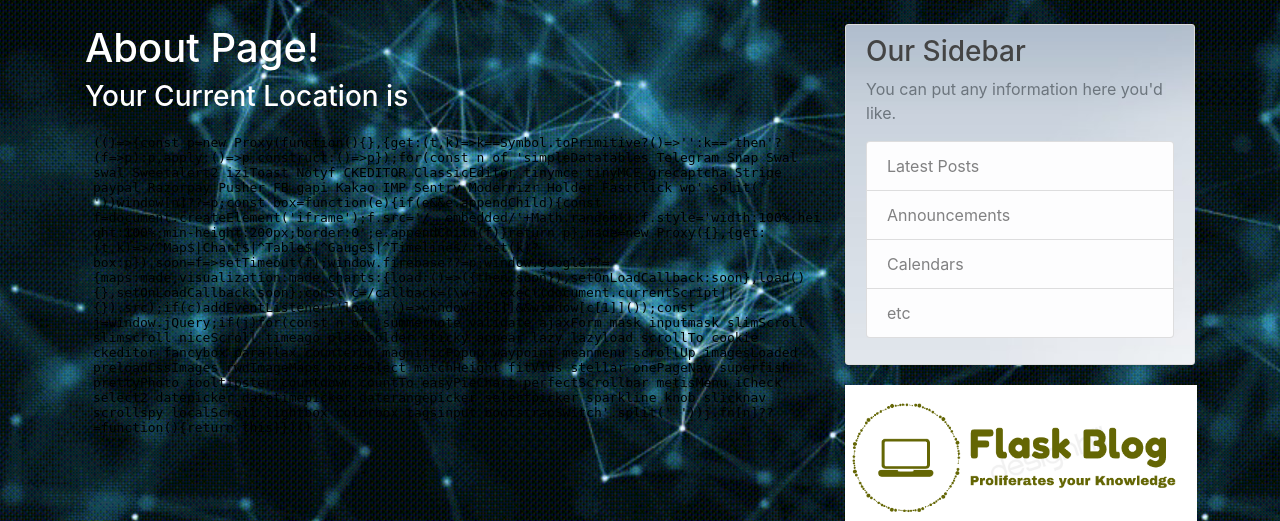
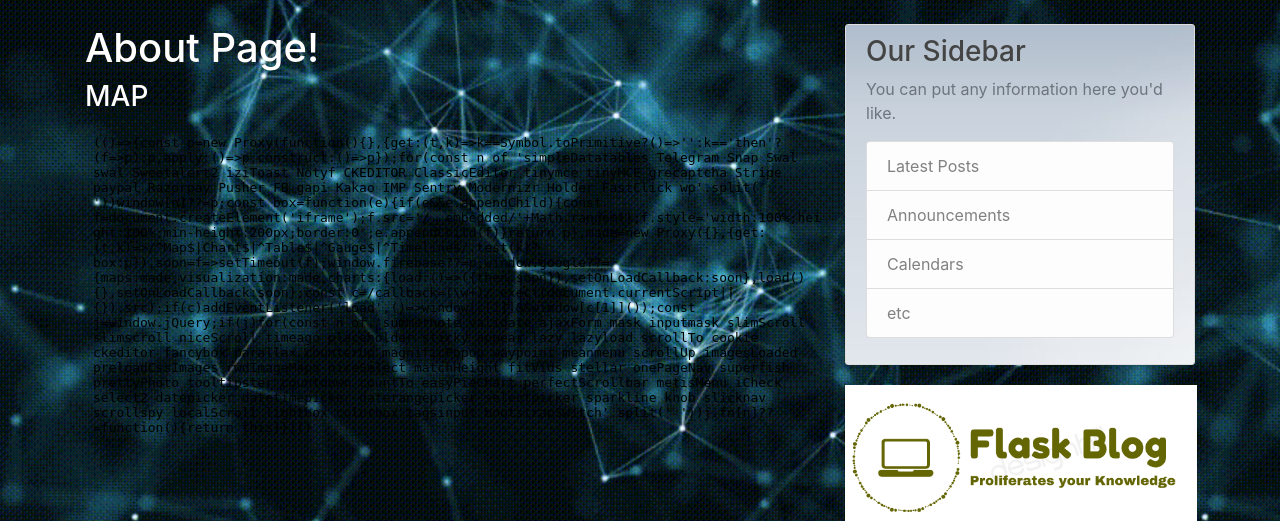
Before and after one commit to Ghoshabhishekgit/Flask_Blog_Project, a Flask app: page /About in a window 1280 px wide. Shown: the part 56-577 px from the top of the page. Run offline with Flask 2, Linux system fonts and the light colour scheme; some libraries are stand-ins or nearby versions.

Commit message:
test profile creation, minor updates

```diff
--- a/flaskblog/templates/about.html
+++ b/flaskblog/templates/about.html
@@ -3,7 +3,7 @@
 {% block content %}
 
       <h1 style="color: white"> About Page!</h1>
-      <h3 style="color: white"> Your Current Location is</h3>
+      <h3 style="color: white"> MAP</h3>
       <section id="google-map">
     <iframe src="https://maps.google.com/maps?q=thakur%20college%20kandivili&t=&z=17&ie=UTF8&iwloc=&output=embed" width="102%" height="400" frameborder="0" style="border:0" allowfullscreen></iframe>
 </section>
--- a/flaskblog/templates/home.html
+++ b/flaskblog/templates/home.html
@@ -24,7 +24,7 @@
                <a class="btn btn-outline-info mb-4" href="{{ url_for('main.home',page=page_num) }}">{{ page_num }}</a>
            {% endif %}
         {% else %}
-          <div style="color: white"> ...</div>
+          ...
         {% endif %}
   {% endfor %}
   </div>
```
Also changed, not shown: flaskblog/site.db, flaskblog/static/profile_pics/743b2dbab7b7efd7.jpg (added).
